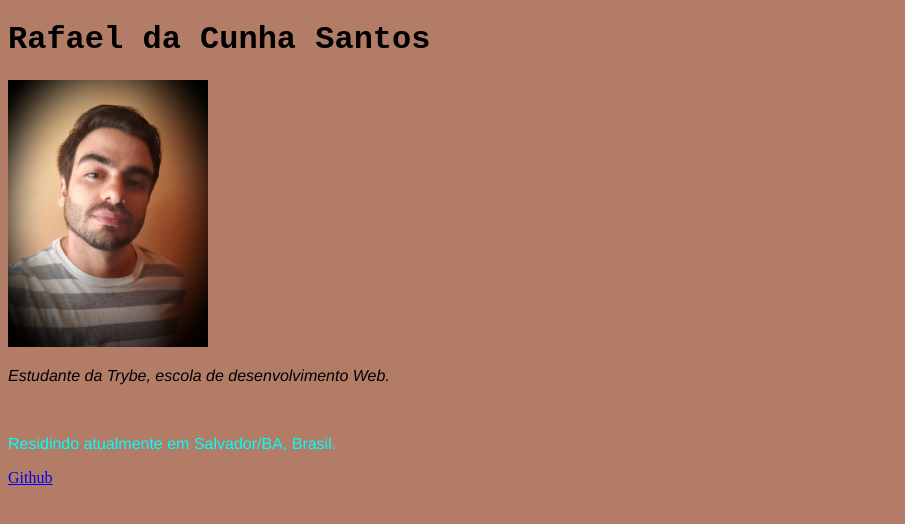
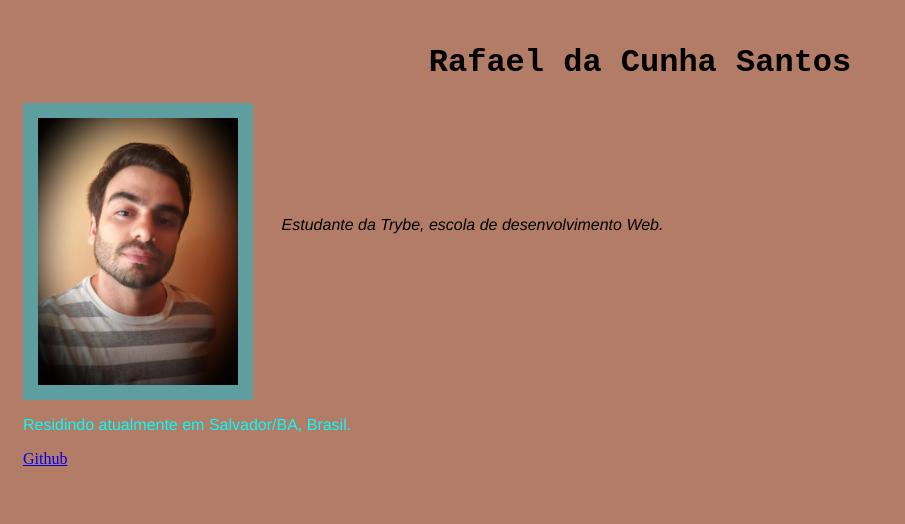
Before and after one commit to RafaelCunhaS/RafaelCunhaS.github.io, a plain HTML site: page index.html in a window 1280 px wide. Shown: the whole page, without its empty margins (0-905 px from the left). Drawn offline with Linux system fonts and the light colour scheme.

Commit message:
alteraçoes

```diff
--- a/index.html
+++ b/index.html
@@ -3,19 +3,24 @@
   <head>
     <meta charset="UTF-8" />
     <title>Rafael Santos</title>
-    <link rel="stylesheet" type="text/css" href="style.css">
+    <link rel="stylesheet" type="text/css" href="style.css" />
   </head>
   <body>
+    <div>
       <h1>Rafael da Cunha Santos</h1>
-    <img
+      <div>
+        <img id="minha-foto"
           src="/foto.jpg"
           alt="Foto de Rafael da Cunha Santos"
           width="200px"
         />
+        <p id="descriçao"><em>Estudante da Trybe, escola de desenvolvimento Web.</em></p>
+      </div>
+    </div>
     <br />
-    <p> <em>Estudante da Trybe, escola de desenvolvimento Web.</em> </p>
-    <br />
-    <p style="color: aqua;">Residindo atualmente em Salvador/BA, Brasil.</p>
+    <div class="info-adicional">
+      <p style="color: aqua">Residindo atualmente em Salvador/BA, Brasil.</p>
       <a href="https://github.com/RafaelCunhaS" target="_blank">Github</a>
+    </div>
   </body>
 </html>
--- a/style.css
+++ b/style.css
@@ -1,9 +1,26 @@
 h1 {
   font-family: 'Courier New', Courier, monospace;
+  text-align: center;
 }
-p {
+p{
   font-family: 'Franklin Gothic Medium', 'Arial Narrow', Arial, sans-serif;
 }
 body {
+  padding: 15px;
   background-color: #B27C66;
 }
+#minha-foto {
+  float: left;
+  padding: 15px;
+  background-color: cadetblue;
+  position: relative;
+}
+#descriçao {
+  position: absolute;
+  top: 25%;
+  left: 22%;
+}
+.info-adicional {
+  position: absolute;
+  top: 400px;
+}
```
Lines whose indentation alone changed are shown as unchanged.
